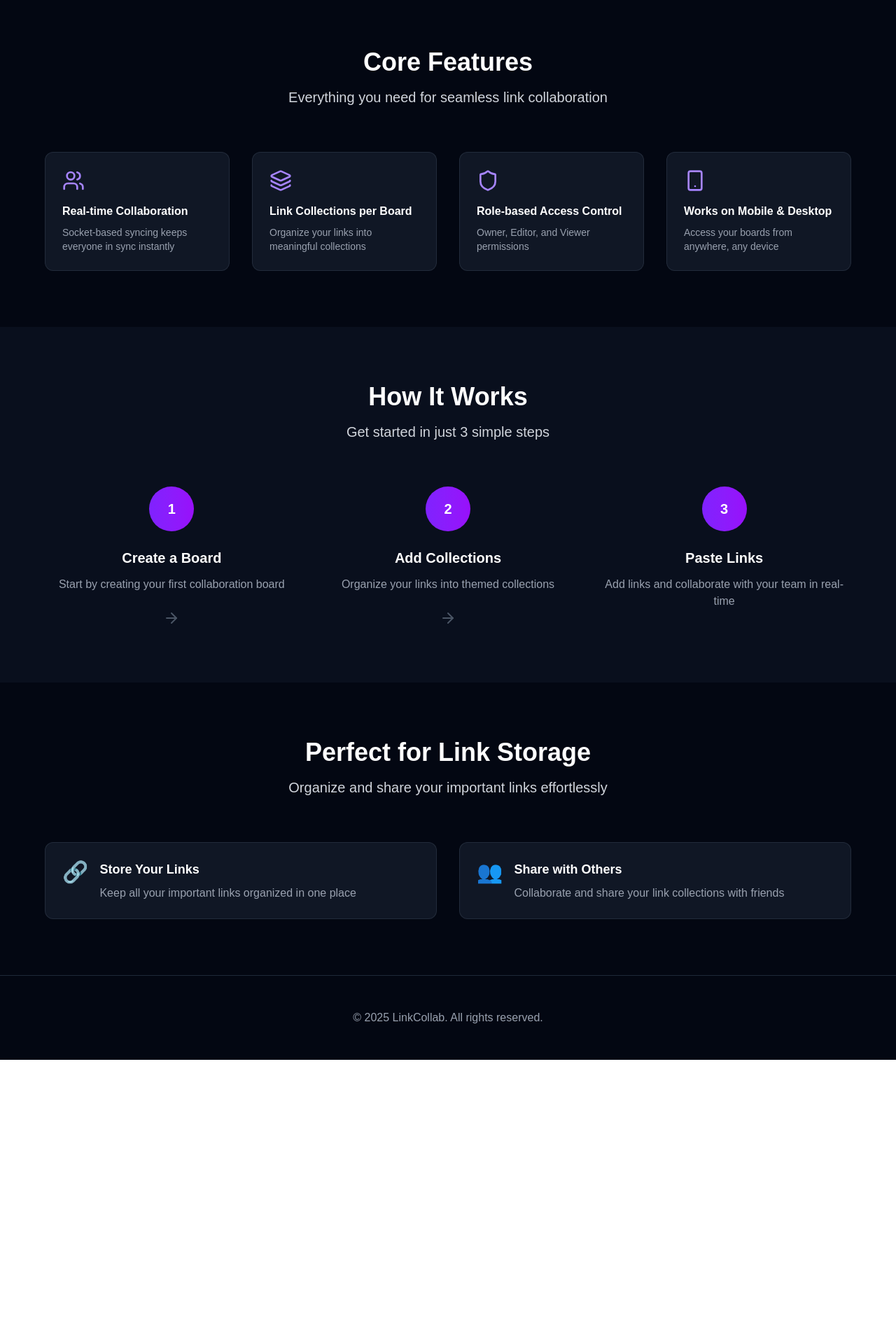
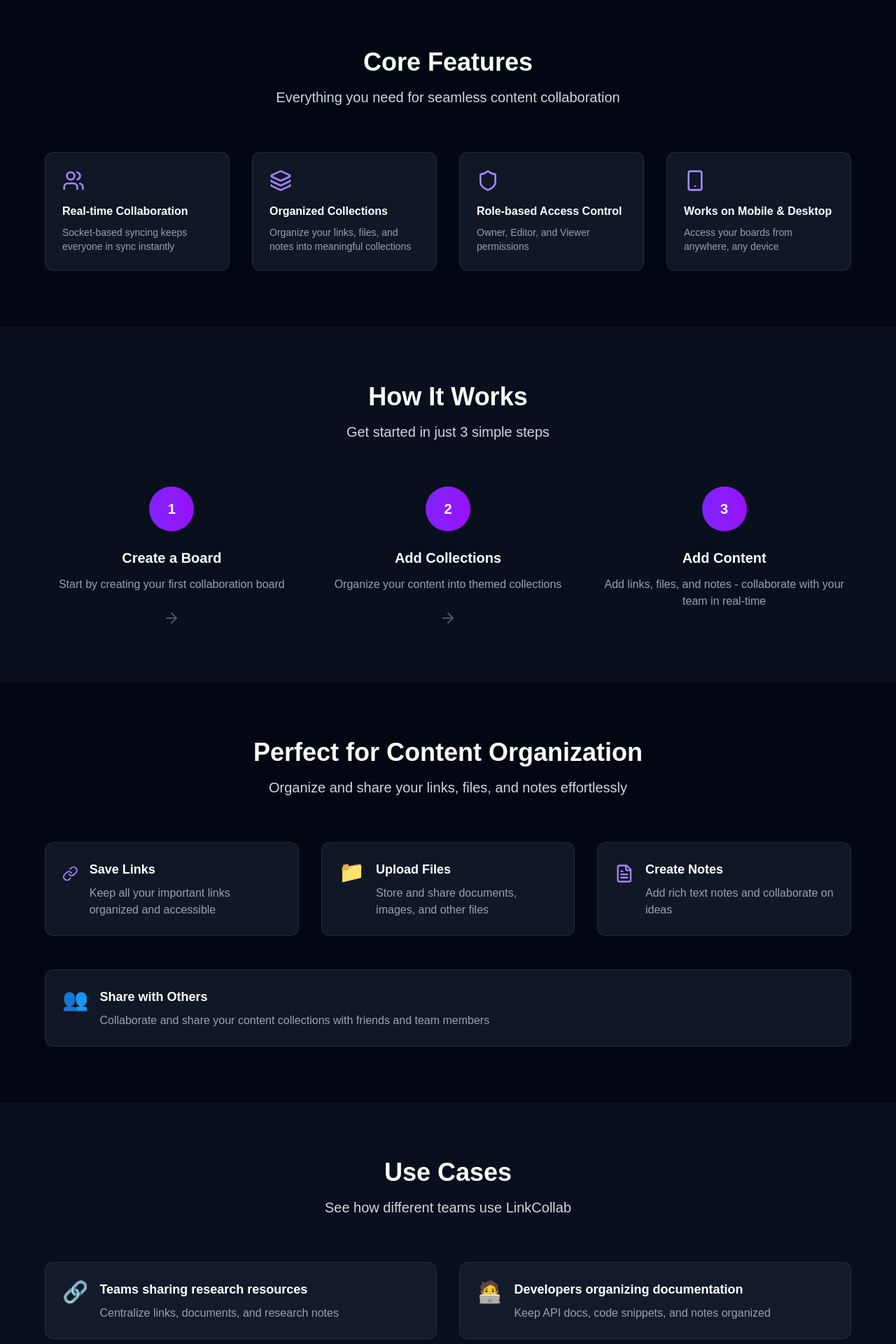
Before and after one commit to shridhariyer04/Link-collab, a Next.js app: page / in a window 1280 px wide. Shown: the part 640-2560 px from the top of the page at 70% size. Before the commit the page ends 2154 px from the top, so only its background shows below. Built offline with nearby package versions, Linux system fonts and the light colour scheme; no server answers.

Commit message:
Update Home page

```diff
--- a/app/page.tsx
+++ b/app/page.tsx
@@ -3,7 +3,7 @@ import React, { useState, useEffect } from 'react';
 import Head from 'next/head';
 import { useRouter } from 'next/navigation';
 import { useUser } from '@clerk/nextjs';
-import { ArrowRight, Users, Layers, Shield, Smartphone, ChevronRight } from 'lucide-react';
+import { ArrowRight, Users, Layers, Shield, Smartphone, ChevronRight, FileText, Link } from 'lucide-react';
 
 const LinkCollabLanding: React.FC = () => {
   const [isLoading, setIsLoading] = useState(true);
@@ -22,7 +22,7 @@ const LinkCollabLanding: React.FC = () => {
     if (isSignedIn) {
       router.push('/boards');
     } else {
-      router.push('/sign-in');
+      router.push('/sign-up');
     }
   };
 
@@ -34,8 +34,8 @@ const LinkCollabLanding: React.FC = () => {
     },
     {
       icon: <Layers className="w-8 h-8" />,
-      title: "Link Collections per Board",
-      description: "Organize your links into meaningful collections"
+      title: "Organized Collections",
+      description: "Organize your links, files, and notes into meaningful collections"
     },
     {
       icon: <Shield className="w-8 h-8" />,
@@ -51,15 +51,15 @@ const LinkCollabLanding: React.FC = () => {
 
   const steps = [
     { title: "Create a Board", description: "Start by creating your first collaboration board" },
-    { title: "Add Collections", description: "Organize your links into themed collections" },
-    { title: "Paste Links", description: "Add links and collaborate with your team in real-time" }
+    { title: "Add Collections", description: "Organize your content into themed collections" },
+    { title: "Add Content", description: "Add links, files, and notes - collaborate with your team in real-time" }
   ];
 
   const useCases = [
-    { icon: "🔗", title: "Teams sharing research links", description: "Centralize all your research and references" },
-    { icon: "🧑‍💻", title: "Developers organizing API docs", description: "Keep all your development resources organized" },
-    { icon: "📚", title: "Students collecting resources", description: "Gather study materials and academic resources" },
-    { icon: "🎨", title: "Designers collaborating on inspiration", description: "Share mood boards and design references" }
+    { icon: "🔗", title: "Teams sharing research resources", description: "Centralize links, documents, and research notes" },
+    { icon: "🧑‍💻", title: "Developers organizing documentation", description: "Keep API docs, code snippets, and notes organized" },
+    { icon: "📚", title: "Students collecting study materials", description: "Gather links, files, and study notes in one place" },
+    { icon: "🎨", title: "Designers collaborating on projects", description: "Share inspiration links, files, and project notes" }
   ];
 
   if (isLoading) {
@@ -76,8 +76,8 @@ const LinkCollabLanding: React.FC = () => {
   return (
     <>
       <Head>
-        <title>LinkCollab - Collaborative Link Management</title>
-        <meta name="description" content="Create boards, save important links, and collaborate with friends in real-time" />
+        <title>LinkCollab - Collaborative Content Management</title>
+        <meta name="description" content="Create boards, save links, files, and notes, and collaborate with friends in real-time" />
         <meta name="viewport" content="width=device-width, initial-scale=1" />
         <link rel="icon" href="/favicon.ico" />
       </Head>
@@ -92,10 +92,10 @@ const LinkCollabLanding: React.FC = () => {
                   Collaborate
                 </span>
                 <br />
-                <span className="text-white">on Links</span>
+                <span className="text-white">on Everything</span>
               </h1>
               <p className="text-xl md:text-2xl text-gray-300 mb-8 max-w-3xl mx-auto">
-                Create boards, save all your important links, and collaborate with friends in real-time
+                Create boards, save links, files, and notes, and collaborate with friends in real-time
               </p>
               <div className="flex justify-center mb-12">
                 <button
@@ -115,7 +115,7 @@ const LinkCollabLanding: React.FC = () => {
           <div className="max-w-6xl mx-auto">
             <div className="text-center mb-16">
               <h2 className="text-4xl font-bold text-white mb-4">Core Features</h2>
-              <p className="text-xl text-gray-300">Everything you need for seamless link collaboration</p>
+              <p className="text-xl text-gray-300">Everything you need for seamless content collaboration</p>
             </div>
 
             <div className="grid grid-cols-1 md:grid-cols-2 lg:grid-cols-4 gap-8">
@@ -161,29 +161,74 @@ const LinkCollabLanding: React.FC = () => {
         <section className="py-20 px-4 sm:px-6 lg:px-8">
           <div className="max-w-6xl mx-auto">
             <div className="text-center mb-16">
-              <h2 className="text-4xl font-bold text-white mb-4">Perfect for Link Storage</h2>
-              <p className="text-xl text-gray-300">Organize and share your important links effortlessly</p>
+              <h2 className="text-4xl font-bold text-white mb-4">Perfect for Content Organization</h2>
+              <p className="text-xl text-gray-300">Organize and share your links, files, and notes effortlessly</p>
             </div>
 
-            <div className="grid grid-cols-1 md:grid-cols-2 gap-8">
+            <div className="grid grid-cols-1 md:grid-cols-3 gap-8">
               <div className="bg-gray-800/50 p-6 rounded-xl border border-gray-700/50 hover:border-violet-500/50 transition-all duration-300">
                 <div className="flex items-start">
-                  <span className="text-3xl mr-4">🔗</span>
+                  <Link className="w-8 h-8 text-violet-400 mr-4 mt-1" />
                   <div>
-                    <h3 className="text-white font-semibold text-lg mb-2">Store Your Links</h3>
-                    <p className="text-gray-400">Keep all your important links organized in one place</p>
+                    <h3 className="text-white font-semibold text-lg mb-2">Save Links</h3>
+                    <p className="text-gray-400">Keep all your important links organized and accessible</p>
                   </div>
                 </div>
               </div>
               <div className="bg-gray-800/50 p-6 rounded-xl border border-gray-700/50 hover:border-violet-500/50 transition-all duration-300">
                 <div className="flex items-start">
+                  <span className="text-3xl mr-4">📁</span>
+                  <div>
+                    <h3 className="text-white font-semibold text-lg mb-2">Upload Files</h3>
+                    <p className="text-gray-400">Store and share documents, images, and other files</p>
+                  </div>
+                </div>
+              </div>
+              <div className="bg-gray-800/50 p-6 rounded-xl border border-gray-700/50 hover:border-violet-500/50 transition-all duration-300">
+                <div className="flex items-start">
+                  <FileText className="w-8 h-8 text-violet-400 mr-4 mt-1" />
+                  <div>
+                    <h3 className="text-white font-semibold text-lg mb-2">Create Notes</h3>
+                    <p className="text-gray-400">Add rich text notes and collaborate on ideas</p>
+                  </div>
+                </div>
+              </div>
+            </div>
+
+            <div className="mt-12">
+              <div className="bg-gray-800/50 p-6 rounded-xl border border-gray-700/50 hover:border-violet-500/50 transition-all duration-300">
+                <div className="flex items-start">
                   <span className="text-3xl mr-4">👥</span>
                   <div>
                     <h3 className="text-white font-semibold text-lg mb-2">Share with Others</h3>
-                    <p className="text-gray-400">Collaborate and share your link collections with friends</p>
+                    <p className="text-gray-400">Collaborate and share your content collections with friends and team members</p>
                   </div>
                 </div>
               </div>
+            </div>
+          </div>
+        </section>
+
+        {/* Updated Use Cases */}
+        <section className="py-20 px-4 sm:px-6 lg:px-8 bg-gray-900/50">
+          <div className="max-w-6xl mx-auto">
+            <div className="text-center mb-16">
+              <h2 className="text-4xl font-bold text-white mb-4">Use Cases</h2>
+              <p className="text-xl text-gray-300">See how different teams use LinkCollab</p>
+            </div>
+
+            <div className="grid grid-cols-1 md:grid-cols-2 gap-8">
+              {useCases.map((useCase, index) => (
+                <div key={index} className="bg-gray-800/50 p-6 rounded-xl border border-gray-700/50 hover:border-violet-500/50 transition-all duration-300">
+                  <div className="flex items-start">
+                    <span className="text-3xl mr-4">{useCase.icon}</span>
+                    <div>
+                      <h3 className="text-white font-semibold text-lg mb-2">{useCase.title}</h3>
+                      <p className="text-gray-400">{useCase.description}</p>
+                    </div>
+                  </div>
+                </div>
+              ))}
             </div>
           </div>
         </section>
```
